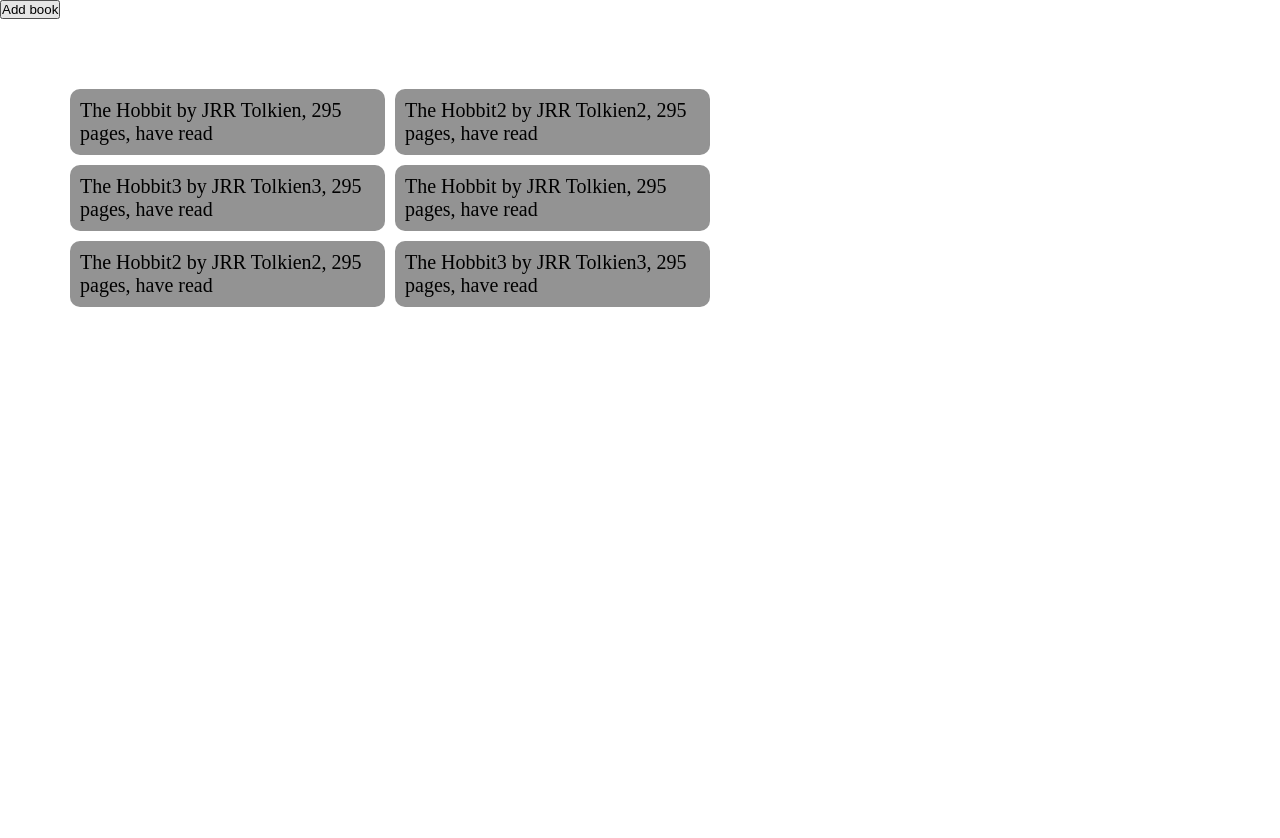
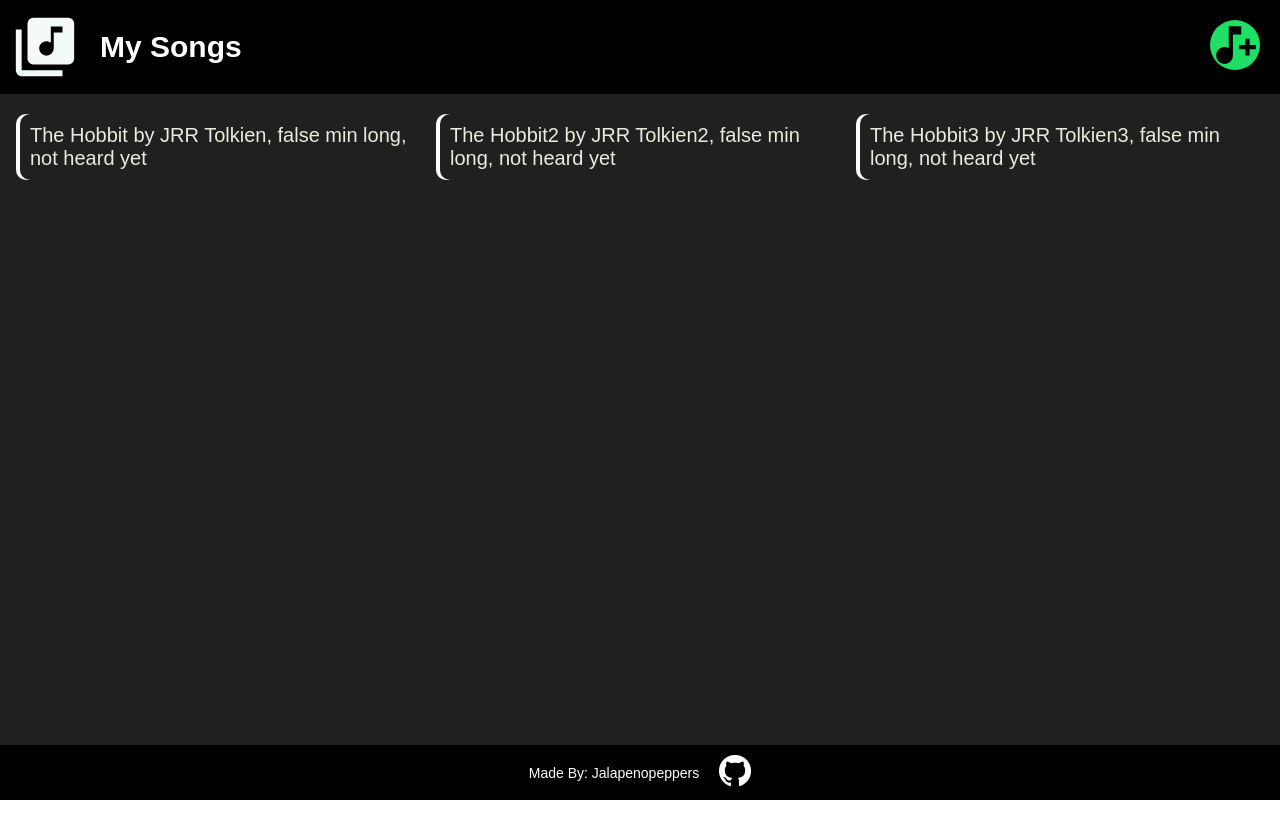
Before and after one commit to jalapenopeppers/mini-song-library, a plain HTML site: page index.html in a window 1280 px wide. After the commit the page ends 800 px from the top, so only its background shows below. Drawn offline with Linux system fonts and the light colour scheme; a web font is replaced by a local one.

Commit message:
Set up basic site layout
- Set up site layout.
- Set up main colors, fonts, icons, and images.
- Set up main javascript code.
- Set up basic form layout for adding songs.

```diff
--- a/index.html
+++ b/index.html
@@ -6,12 +6,51 @@
   <meta name="viewport" content="width=device-width, initial-scale=1.0">
   <link rel="stylesheet" href="style.css">
   <script src="javascript.js" defer></script>
-  <title>Mini Library</title>
+  <title>Mini Song Library</title>
 </head>
 <body>
-  <button class="add-book-button">Add book</button>
-  <div class="book-container">
+  <div class="layout-container">
+    <div class="header">
+      <div class="header-left">
+        <img class="header-icon" src="./icons/music-box-multiple.svg" alt="Song icon">
+        <div class="header-title">My Songs</div>
+      </div>
+      <div class="header-right">
+        <div class="form-container">
+          <form action="" method="post">
+            <caption><strong>Add song</strong></caption>
+            <label for="song-name">Song name
+              <input type="text" id="song-name" placeholder="Song name">
+            </label>
+            <label for="author">Song author
+              <input type="text" id="author" placeholder="Song author">
+            </label>
+            <label for="album">Album (leave empty if single)
+              <input type="text" id="album" placeholder="Album name">
+            </label>
+            <label for="length">Length
+              <input type="text" id="length" placeholder="3:03">
+            </label>
+            <label for="heard">I've heard it before
+              <input type="checkbox" id="song-name" placeholder="Song name">
+            </label>
+            <button class="submit-form-button">Add</button>
+          </form>
+        </div>
+        <img class="add-song-button" src="./icons/music-note-plus-button.svg" alt="Add song button">
+      </div>
+    </div>
+    <div class="main-content">
+      <div class="book-container">
 
+      </div>
+    </div>
+    <div class="footer">
+      <div class="footer-text">Made By: Jalapenopeppers</div>
+      <a class="github-link" href="https://github.com/jalapenopeppers/mini-song-library">
+        <img class="github-logo" src="./images/GitHub-Mark-32px.png" alt="Github Logo">
+      </a>
+    </div>
   </div>
 </body>
 </html>
--- a/javascript.js
+++ b/javascript.js
@@ -1,13 +1,21 @@
+/*
+  TODO:
+  - add 'add song' functionality
+  - add button to each song to remove it
+  - add button to each song to change its haveHeard status
+*/
+
 let myLibrary = [];
 
-function Book(title, author, pages, haveRead) {
+function Book(title, author, album, length, haveHeard) {
   this.title = title;
   this.author = author;
-  this.pages = pages;
-  this.haveRead = haveRead;
+  this.album = album;
+  this.length = length;
+  this.haveHeard = haveHeard;
 
   this.info = function() {
-    return this.title + ' by ' + this.author + ', ' + this.pages + ' pages, ' + (haveRead ? 'have read' : 'not read yet')
+    return this.title + ' by ' + this.author + ', ' + this.length + ' min long, ' + (haveHeard ? 'have heard' : 'not heard yet')
   }
 }
 
@@ -34,7 +42,10 @@ function displayBooks(myLibrary) {
 addBookToLibrary('The Hobbit, JRR Tolkien, 295, false')
 addBookToLibrary('The Hobbit2, JRR Tolkien2, 295, false')
 addBookToLibrary('The Hobbit3, JRR Tolkien3, 295, false')
-addBookToLibrary('The Hobbit, JRR Tolkien, 295, false')
-addBookToLibrary('The Hobbit2, JRR Tolkien2, 295, false')
-addBookToLibrary('The Hobbit3, JRR Tolkien3, 295, false')
 displayBooks(myLibrary)
+
+let addSongButton = document.querySelector('.add-song-button');
+addSongButton.addEventListener('click', () => {
+  let formElement = document.querySelector('.form-container');
+  formElement.style.display = (formElement.style.display === 'initial' ? 'none' : 'initial');
+});
--- a/style.css
+++ b/style.css
@@ -1,22 +1,113 @@
 /*
+  TODO:
+  - style form to look better
+*/
 
-
-*/
+@import url('https://fonts.googleapis.com/css2?family=Zen+Maru+Gothic:wght@400;700&display=swap');
 
 * {
   margin: 0;
   padding: 0;
 }
 
+:root {
+  --black: #000;
+  --green: #1fdf64;
+  --gray-body: #202020;
+  --main-text-white: #fff;
+  --subtext-white: #eaeadd;
+}
+
+html {
+  font-family: 'Zen Maru Gothic', sans-serif;
+}
+
+.layout-container {
+  width: 100vw;
+  height: 100vh;
+  display: flex;
+  flex-direction: column;
+  justify-content: space-between;
+}
+
+.header {
+  padding: 10px;
+  color: var(--main-text-white, #fff);
+  background-color: var(--black, #000);
+  display: flex;
+  justify-content: space-between;
+}
+
+.header-icon {
+  filter: brightness(0) saturate(100%) invert(98%) sepia(25%) saturate(7239%) hue-rotate(179deg) brightness(116%) contrast(96%);
+  width: 70px;
+  height: 70px;
+}
+
+.header-left {
+  font-size: 30px;
+  font-weight: bolder;
+  display: grid;
+  grid-template-columns: repeat(2, max-content);
+  align-items: center;
+  gap: 20px;
+}
+
+.header-right {
+  padding: 10px;
+}
+
+.form-container {
+  display: none;
+  position: relative;
+}
+
+form {
+  width: 210px;
+  height: 300px;
+  padding: 10px;
+  display: grid;
+  grid-template-rows: 0.5fr repeat(5, 1fr);
+  background-color: #2d2d2d;
+  border-radius: 10px;
+  position: absolute;
+  left: -240px;
+}
+
+/* .input {
+  width: 100%;
+} */
+
+.submit-form-button {
+  padding: 2px 10px;
+  justify-self: center;
+}
+
+.add-song-button {
+  width: 50px;
+  height: 50px;
+  transition: 0.2s;
+}
+
+.add-song-button:hover {
+  cursor: pointer;
+}
+
+.add-song-button:active {
+  scale: 0.95;
+}
+
+.main-content {
+  background-color: var(--gray-body);
+  flex: 1;
+}
+
 .book-container {
-  width: 50vw;
-  height: 100vh;
-  margin: 50px;
   padding: 20px;
   display: grid;
-  grid-template: repeat(2, min-content) / repeat(2, 1fr);
+  grid-template: repeat(3, 1fr) / repeat(3, 1fr);
   grid-auto-rows: min-content;
-  gap: 10px;
+  gap: 20px;
 }
 
 .book-container:hover {
@@ -28,5 +119,24 @@
   font-size: 20px;
   justify-self: center;
   border-radius: 10px;
-  background-color: rgb(147, 147, 147);
+  color: var(--subtext-white);
+  /* background-color: var(--main-text-white); */
+  /* border: 1px solid var(--main-text-white); */
+  box-shadow: -4px 0px 0px 0px var(--main-text-white);
 }
+
+.footer {
+  padding: 10px;
+  color: var(--main-text-white, #fff);
+  background-color: var(--black, #000);
+  font-size: 14px;
+  display: grid;
+  grid-template-columns: repeat(2, max-content);
+  place-content: center;
+  align-items: center;
+  gap: 20px;
+}
+
+.github-logo {
+  filter: invert(100%) sepia(100%) saturate(1%) hue-rotate(306deg) brightness(104%) contrast(101%);
+}
```
Also changed, not shown: icons/music-box-multiple.svg (added), icons/music-note-plus-button.svg (added), icons/music-note-plus.svg (added), images/GitHub-Mark-32px.png (added).
